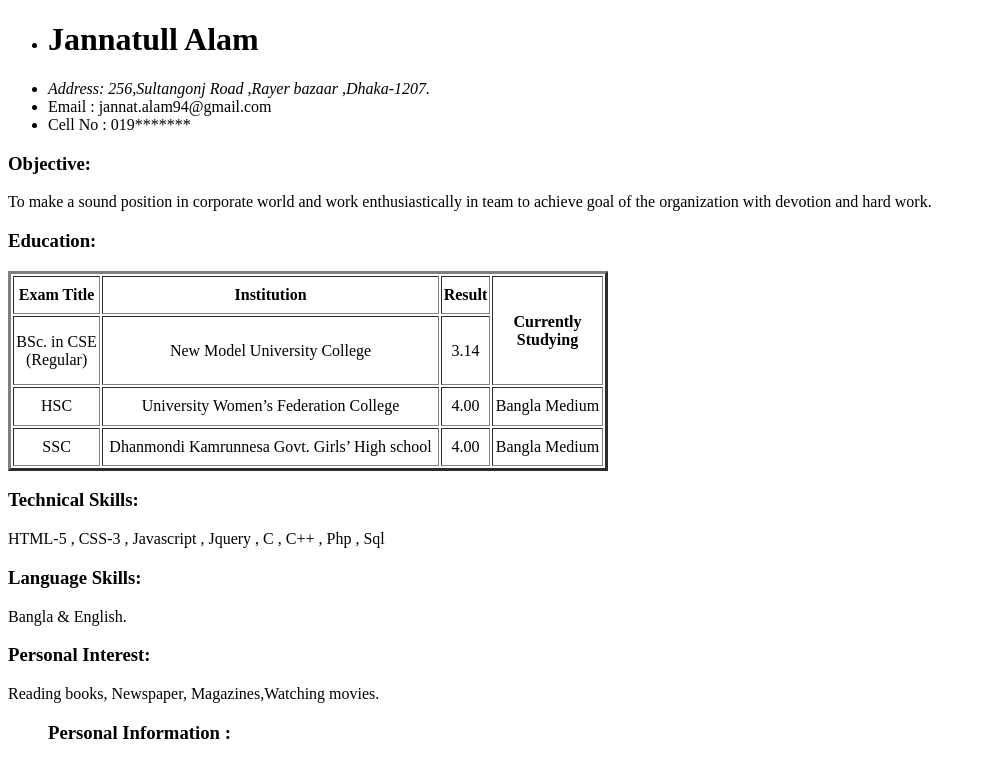
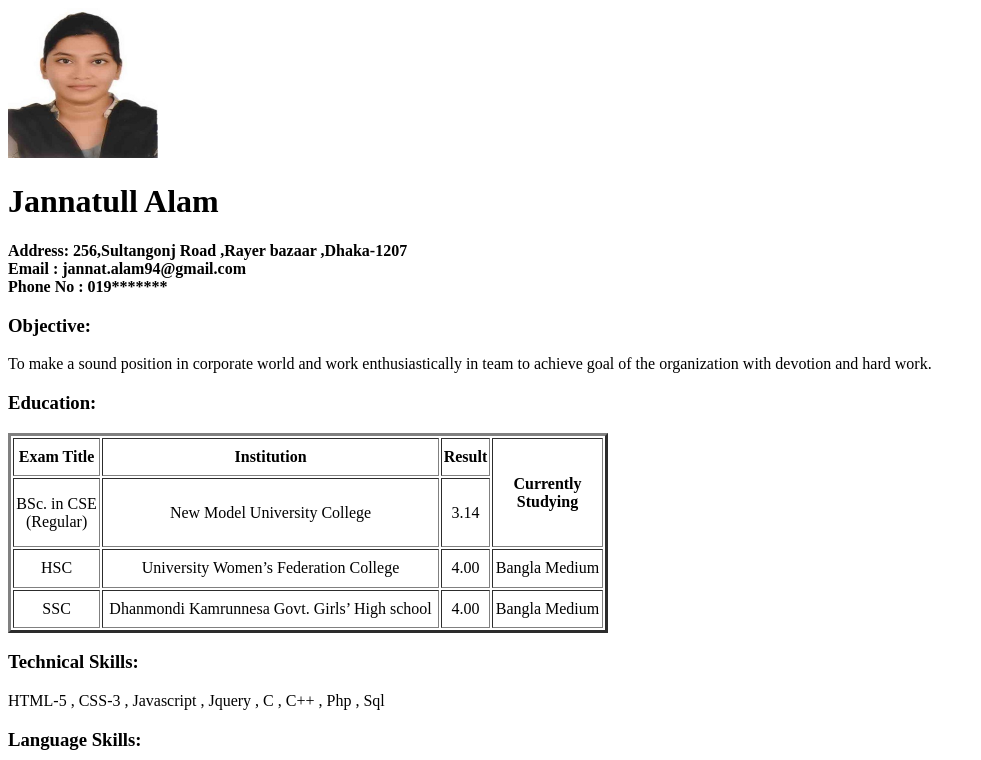
Before and after one commit to Farinalam94/jannatull-alam, a plain HTML site: page index.html in a window 1280 px wide. Shown: the top 760 px of the page, without its empty margins (0-981 px from the left). Drawn offline with Linux system fonts and the light colour scheme.

Commit message:
Update index.html

```diff
--- a/index.html
+++ b/index.html
@@ -4,14 +4,17 @@
 <title>cv format</title>
 </head>
 <body>
-	<div class="header"></div>
+	<div class="header">
+	<img src="image/Untitled-3 copy.jpg" height="150px" width="150px">
+	</div>
 		<div class="info">
-			<ul>
-				<li><h1>Jannatull Alam</h1></li>
-				<li><address>Address: 256,Sultangonj Road ,Rayer bazaar ,Dhaka-1207.</address></li>
-				<li>Email : jannat.alam94@gmail.com </li>
-				<li>Cell No : 019*******</li>
-                         </ul>
+
+				<h1>Jannatull Alam</h1></li>
+				<p><b>Address: 256,Sultangonj Road ,Rayer bazaar ,Dhaka-1207<br>
+				Email : jannat.alam94@gmail.com<br>
+				Phone No : 019*******</b>
+				</p>
+
 	</div>
 
 
```
